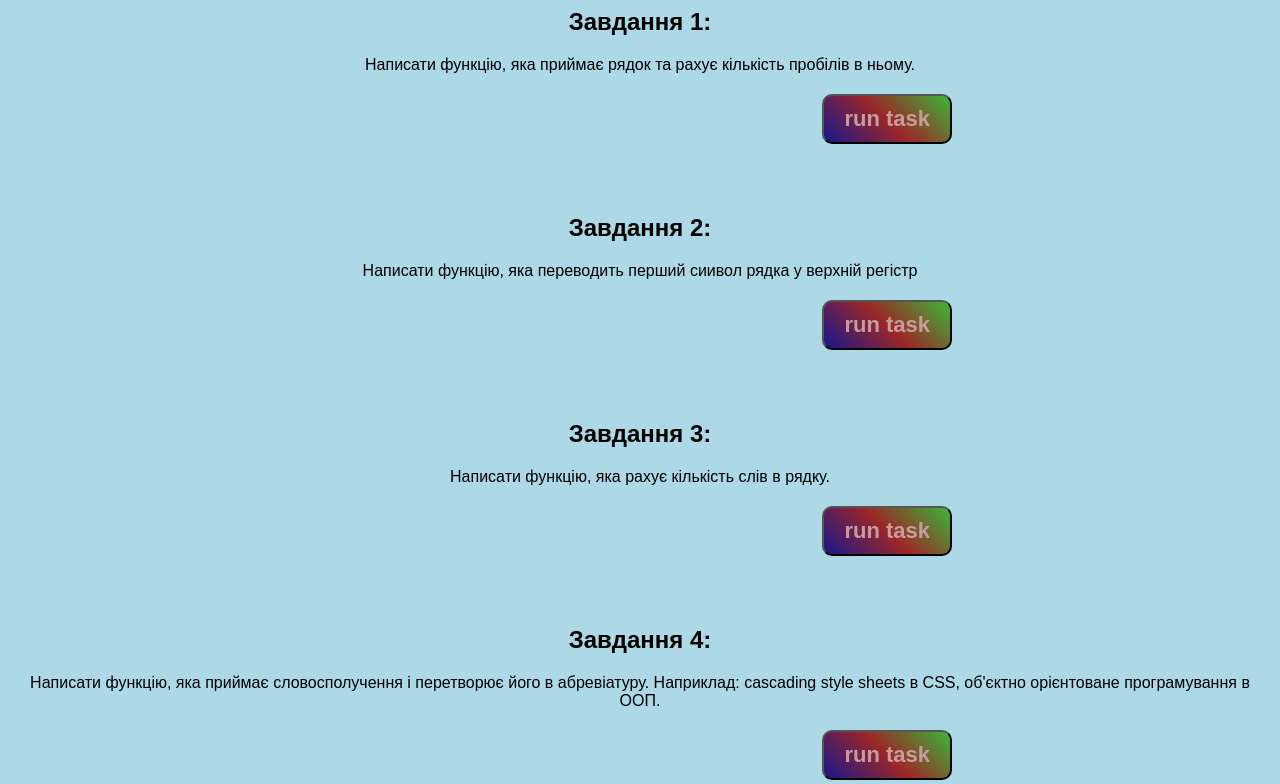
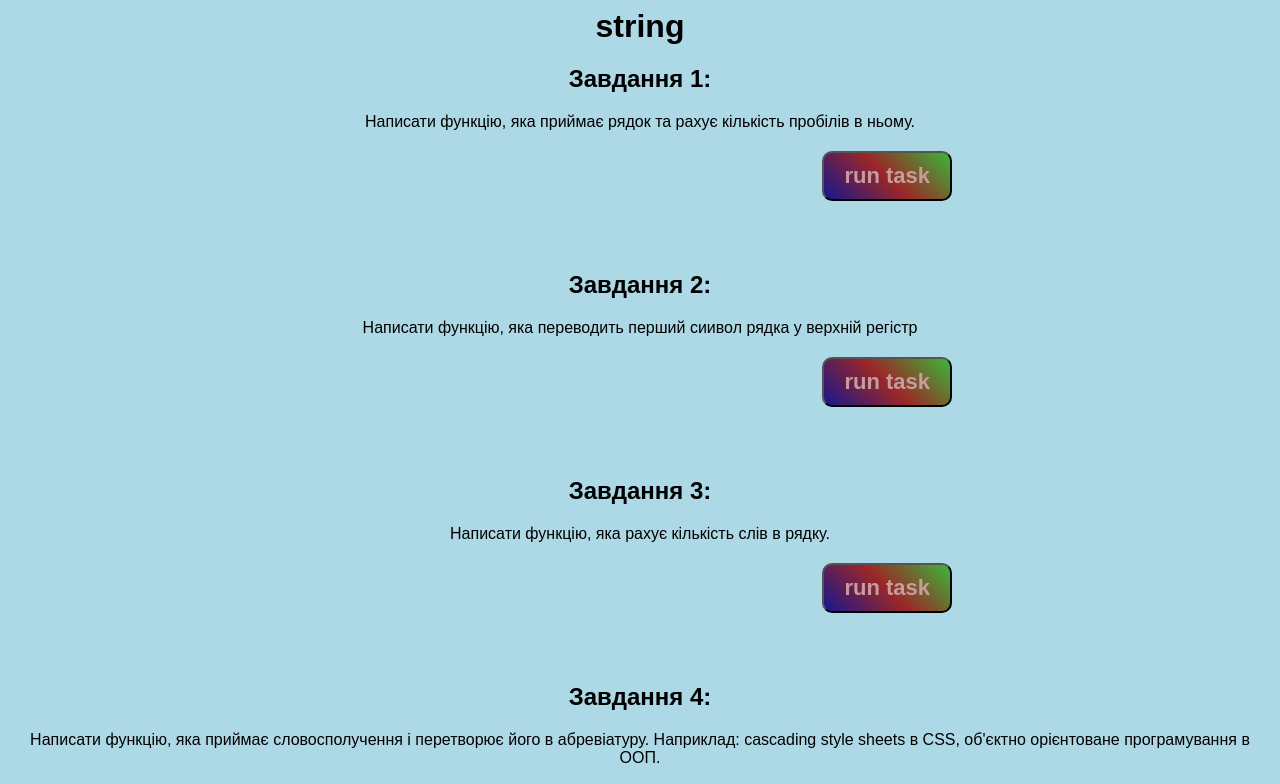
Before and after one commit to Johnny088/JavaScript, a plain HTML site: page string/index.html in a window 1280 px wide. Shown: the top 784 px of the page. Drawn offline with Linux system fonts and the light colour scheme.

Commit message:
added the title

```diff
--- a/string/index.html
+++ b/string/index.html
@@ -7,6 +7,7 @@
     <link rel="stylesheet" href="../styles/styles.css" />
   </head>
   <body>
+    <h1>string</h1>
     <h2>Завдання 1:</h2>
     <p class="task__description">
       Написати функцію, яка приймає рядок та рахує кількість пробілів в ньому.
```
